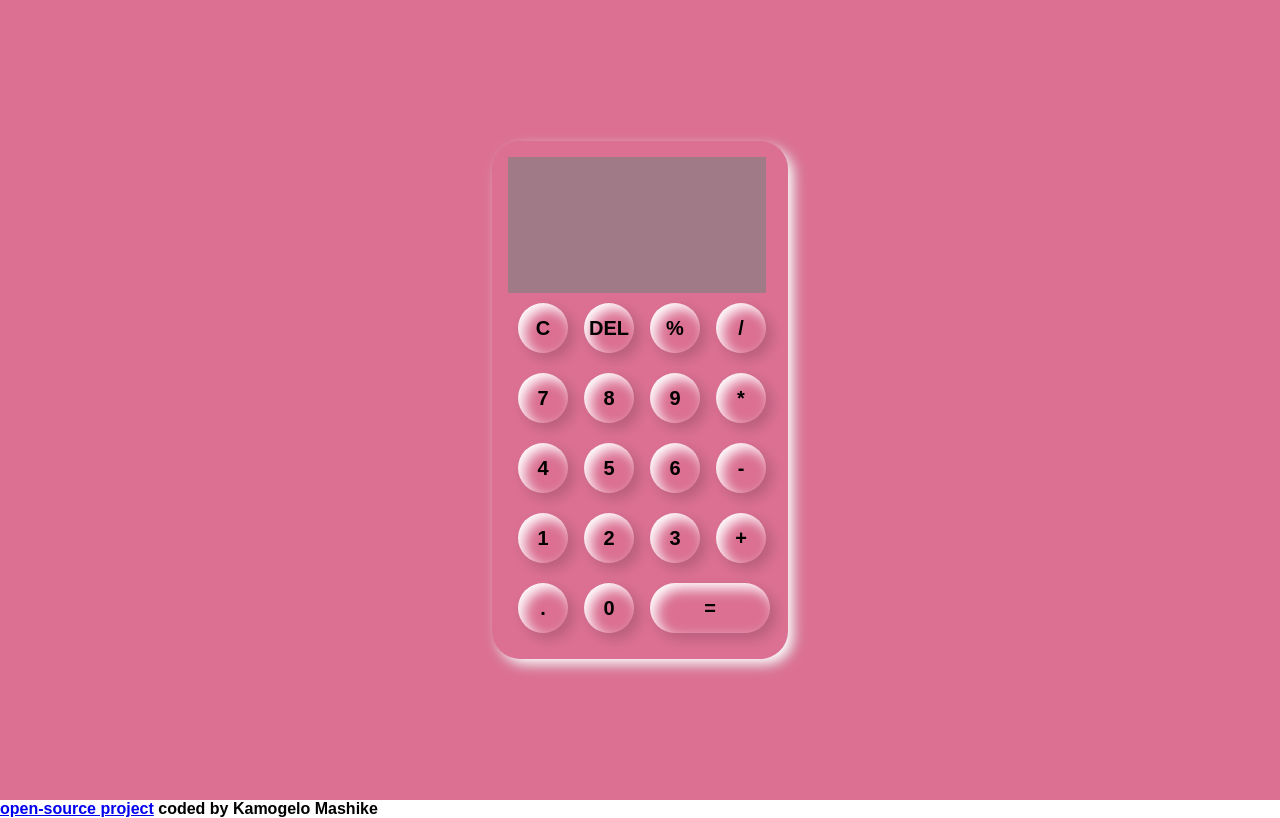
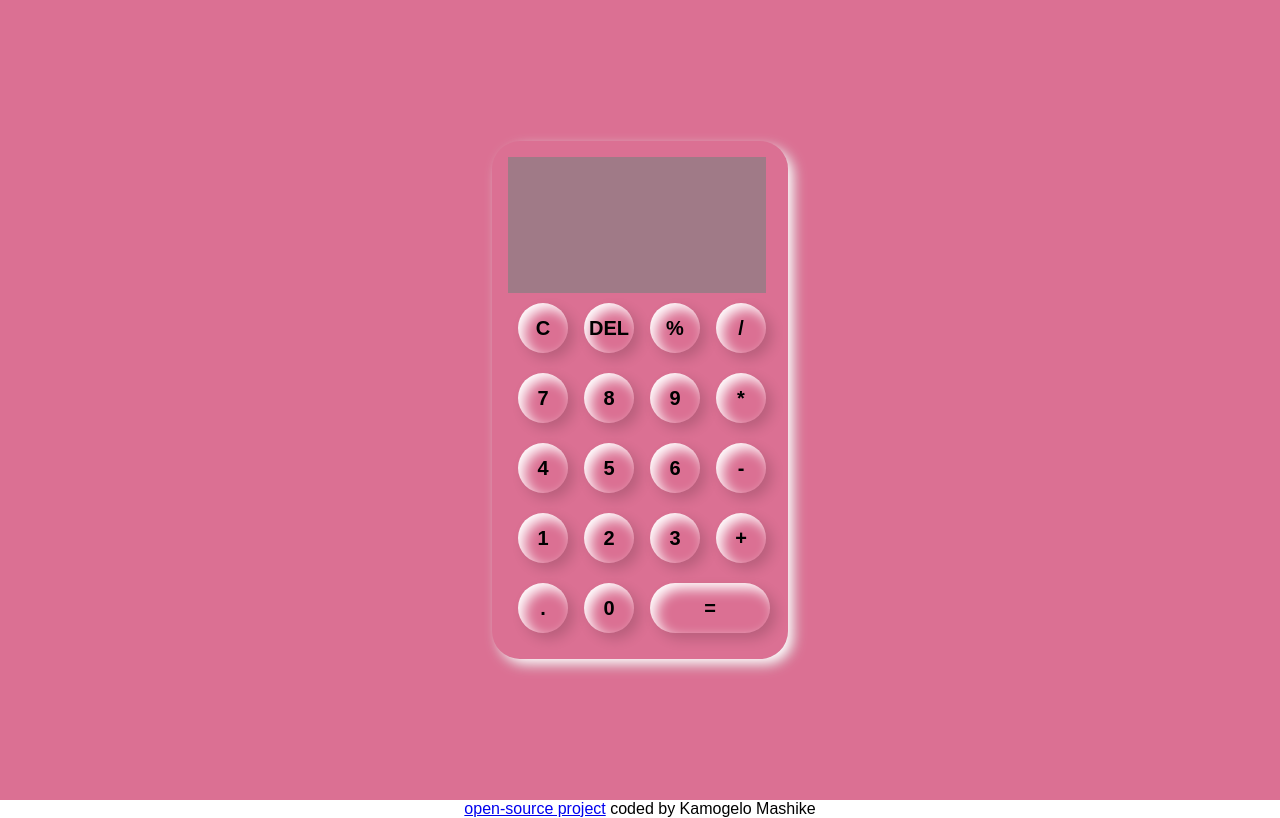
Before and after one commit to Kamogelo98/Calculator-app, a plain HTML site: page index.html in a window 1280 px wide. Drawn offline with Linux system fonts and the light colour scheme.

Commit message:
styling updates

```diff
--- a/index.html
+++ b/index.html
@@ -34,11 +34,11 @@
         <script src="calculator.js"></script>
       </div>
     </div>
-    <strong>
+    <p>
       <a href="https://github.com/Kamogelo98/myfirstwebsite"
         >open-source project</a
       >
-      coded by Kamogelo Mashike</strong
-    >
+      coded by Kamogelo Mashike
+    </p>
   </body>
 </html>
--- a/style.css
+++ b/style.css
@@ -65,3 +65,7 @@ button {
     ;
     background-color: palevioletred;
 }
+p{
+    text-align: center;
+
+}
```
